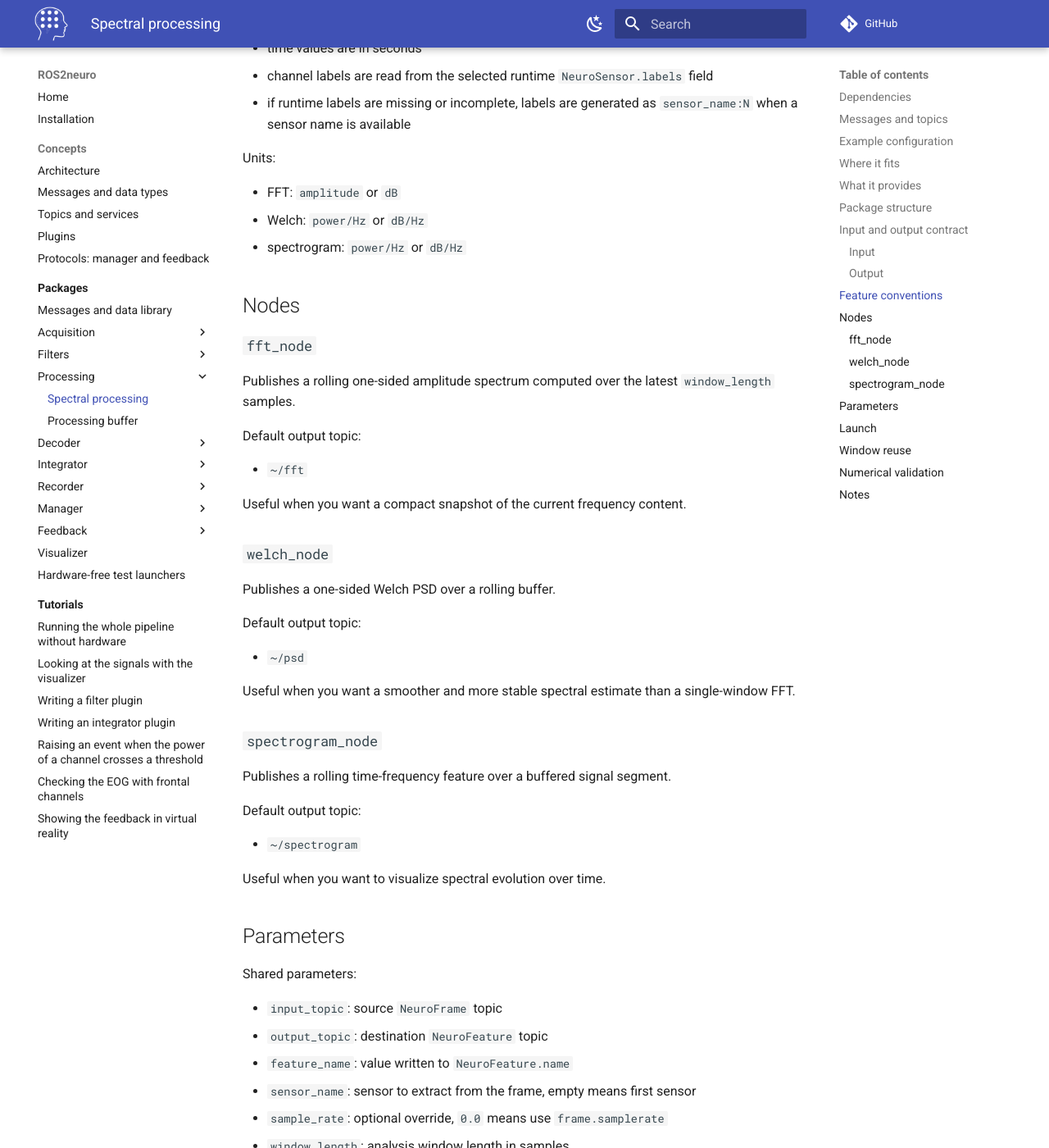
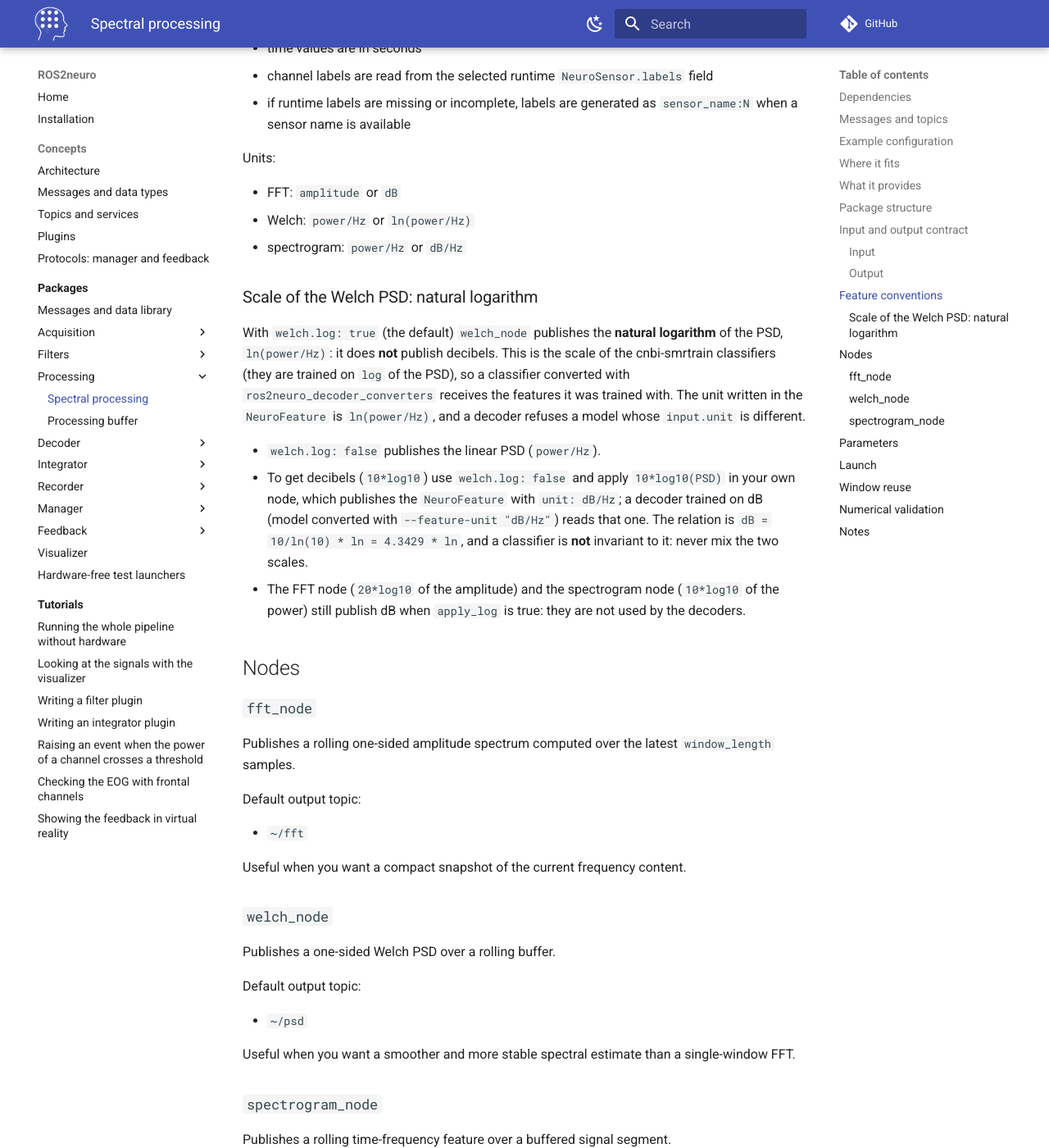
Before and after one commit to ros2neuro/docs, an MkDocs documentation site: the page built from docs/packages/processing/spectral.md, in a window 1280 px wide and 1400 px high, scrolled down 4239 px. Shown: the whole window at 82% size. Built offline with MkDocs 1.6.1 and Material for MkDocs 9.7.7, drawn with Linux system fonts in a browser that asks for light colours; comment, search, counter and statistics services are not loaded; some of the changed text lies outside the part shown.

Commit message:
Document the ln welch PSD and the convert unit

````diff
--- a/docs/packages/processing/index.md
+++ b/docs/packages/processing/index.md
@@ -54,7 +54,7 @@ tensor described by its `shape` and its `axes`.
 
 The two pipelines of [`ros2neuro_devel_test`](../devel-test.md) show them in use.
 
-**Welch**, from the Gaussian pipeline (`launch/gaussian/config/pipeline.yaml`): a PSD in dB/Hz at 4, 6, ... 48 Hz, the input
+**Welch**, from the Gaussian pipeline (`launch/gaussian/config/pipeline.yaml`): a PSD, as natural logarithm (ln), at 4, 6, ... 48 Hz, the input
 contract of the decoder's manifest.
 
 ```yaml
--- a/docs/packages/processing/spectral.md
+++ b/docs/packages/processing/spectral.md
@@ -41,7 +41,7 @@ Messages used:
 
 ## Example configuration
 
-The Welch node of the Gaussian pipeline of [`ros2neuro_devel_test`](../devel-test.md): a PSD in dB/Hz at 4, 6, ... 48 Hz of the `EEG` block (the node also reads the `welch_node:` section of `config/spectral_nodes.yaml`, with the long parameter names):
+The Welch node of the Gaussian pipeline of [`ros2neuro_devel_test`](../devel-test.md): a PSD, as natural logarithm (ln), at 4, 6, ... 48 Hz of the `EEG` block (the node also reads the `welch_node:` section of `config/spectral_nodes.yaml`, with the long parameter names):
 
 ```yaml
 /welch:
@@ -148,8 +148,22 @@ The package follows these conventions consistently:
 Units:
 
 - FFT: `amplitude` or `dB`
-- Welch: `power/Hz` or `dB/Hz`
+- Welch: `power/Hz` or `ln(power/Hz)`
 - spectrogram: `power/Hz` or `dB/Hz`
+
+### Scale of the Welch PSD: natural logarithm
+
+With `welch.log: true` (the default) `welch_node` publishes the **natural logarithm** of the PSD, `ln(power/Hz)`: it does **not**
+publish decibels. This is the scale of the cnbi-smrtrain classifiers (they are trained on `log` of the PSD), so a classifier converted
+with `ros2neuro_decoder_converters` receives the features it was trained with. The unit written in the `NeuroFeature` is
+`ln(power/Hz)`, and a decoder refuses a model whose `input.unit` is different.
+
+- `welch.log: false` publishes the linear PSD (`power/Hz`).
+- To get decibels (`10*log10`) use `welch.log: false` and apply `10*log10(PSD)` in your own node, which publishes the `NeuroFeature`
+  with `unit: dB/Hz`; a decoder trained on dB (model converted with `--feature-unit "dB/Hz"`) reads that one. The relation is
+  `dB = 10/ln(10) * ln = 4.3429 * ln`, and a classifier is **not** invariant to it: never mix the two scales.
+- The FFT node (`20*log10` of the amplitude) and the spectrogram node (`10*log10` of the power) still publish dB when `apply_log` is true:
+  they are not used by the decoders.
 
 ## Nodes
 
@@ -194,7 +208,8 @@ Shared parameters:
 - `sample_rate`: optional override, `0.0` means use `frame.samplerate`
 - `window_length`: analysis window length in samples
 - `window_type`: `rectangular`, `hann`, `hamming`, `blackman`, `flattop`
-- `apply_log`: publish logarithmic values
+- `apply_log`: publish logarithmic values. The Welch node publishes the **natural logarithm** (`ln`) of the PSD, the scale of
+  the cnbi-smrtrain classifiers; FFT (`20*log10`, amplitude) and spectrogram (`10*log10`) still publish dB
 
 The spectral nodes do not subscribe to `NeuroFrameInfo`; channel labels are taken
 from the incoming `NeuroFrame` payload.
````
Also changed, not shown: docs/packages/decoder/converters.md (+20 -0 lines), docs/packages/devel-test.md (+5 -0 lines).
